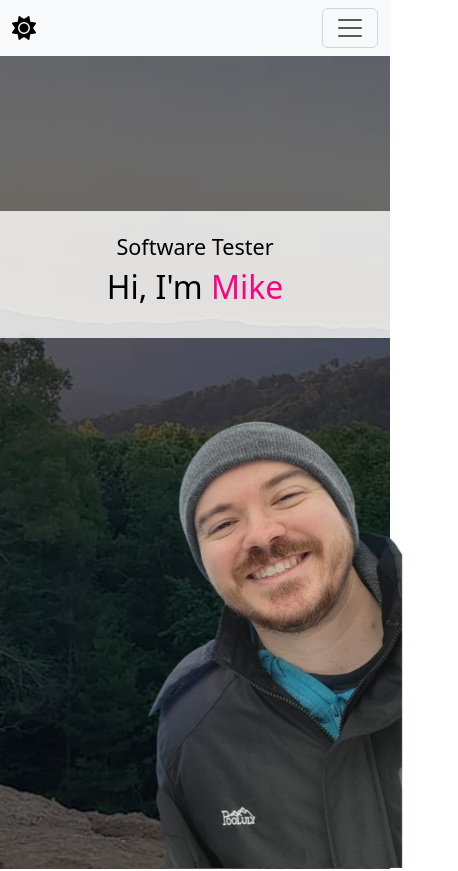
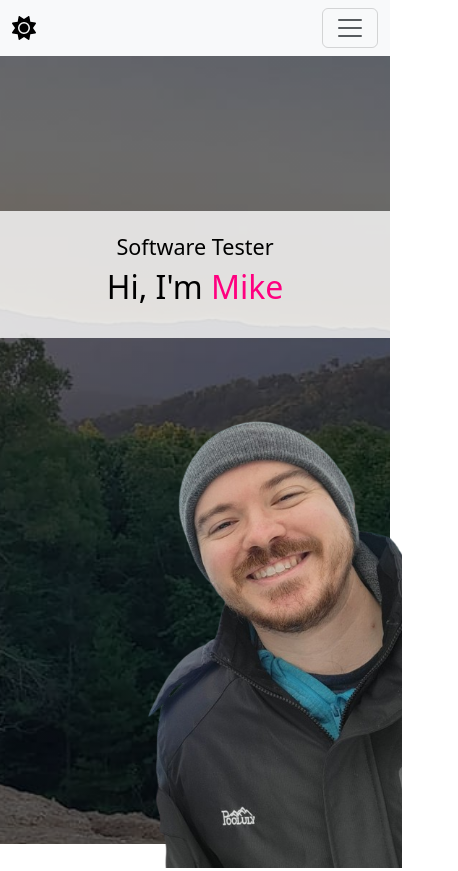
Before and after one commit to Tishinator/Tishinator.github.io, a React (Create React App) app in the folder user-page/: page / in a window 390 px wide. Shown: the top 871 px of the page, 458 px wide, since content can reach past the window. After the commit the page ends 844 px from the top, so only its background shows below. Built offline with nearby package versions, Linux system fonts and the light colour scheme.

Commit message:
testing width on mobile

```diff
--- a/user-page/src/App.css
+++ b/user-page/src/App.css
@@ -12,5 +12,10 @@ html, body {
   min-height: 100%;
   height: 100%;
   margin: 0; /* Remove default margin */
-  max-width: 100%;
 }
+
+@media (max-width: 600px) {
+  html, body {
+    overflow-x: hidden;
+  }
+}
```
